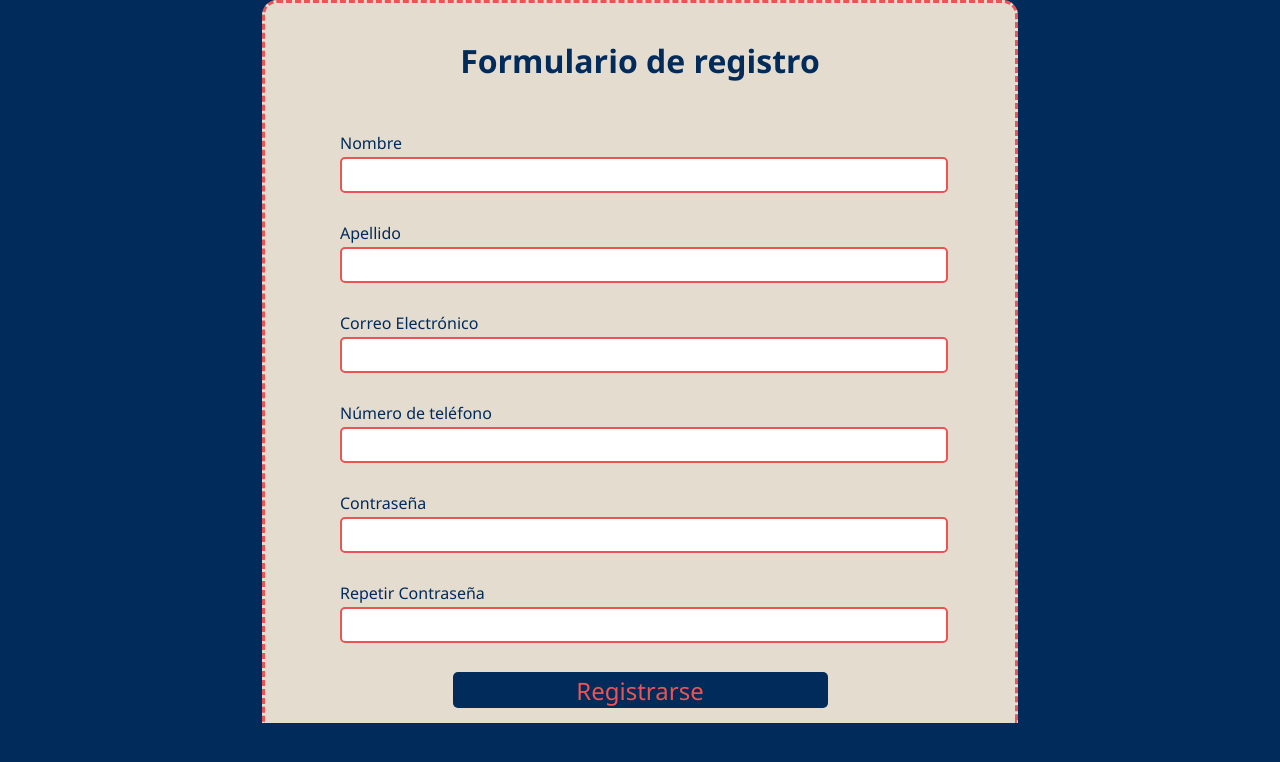
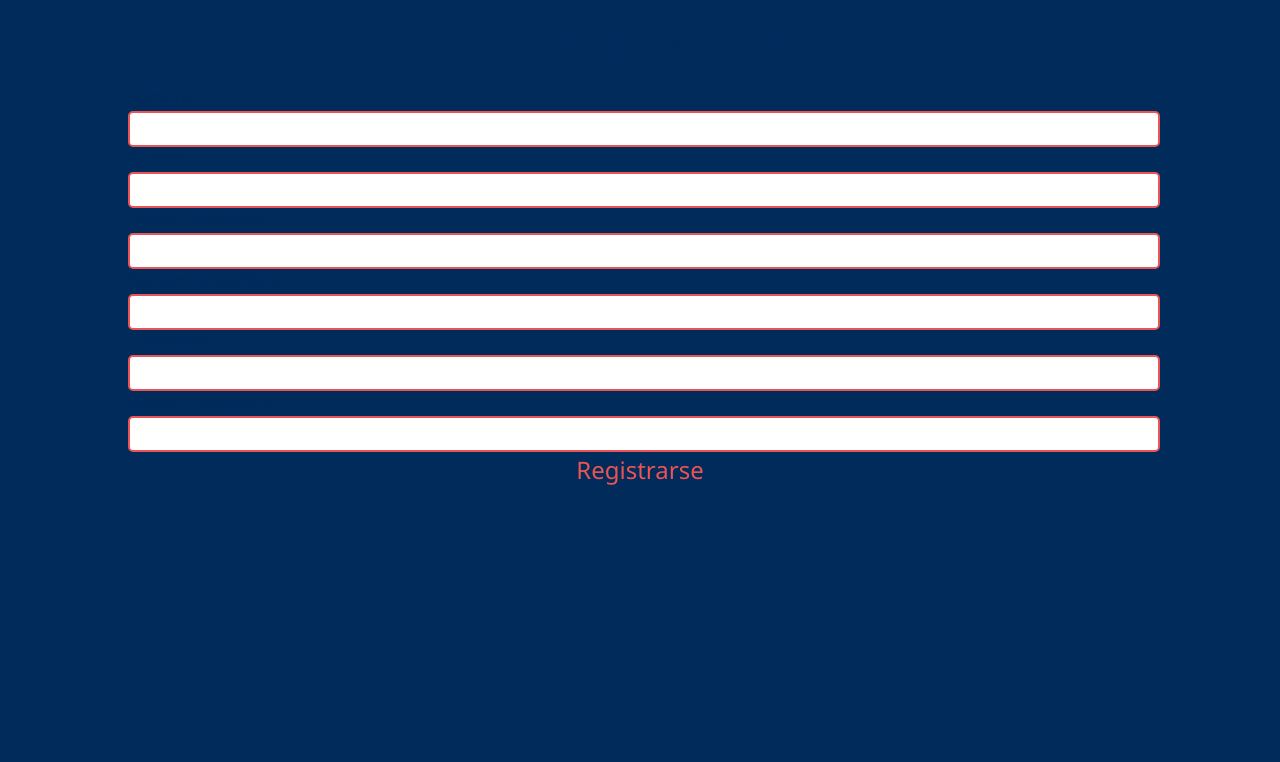
Before and after one commit to SaturnRingz/React.js, a React (Create React App) app: page /register in a window 1280 px wide. Shown: the top 762 px of the page. Built offline with nearby package versions, Linux system fonts and the light colour scheme.

Commit message:
refactor register form

```diff
--- a/src/pages/Register.jsx
+++ b/src/pages/Register.jsx
@@ -3,9 +3,7 @@ import RegisterForm from '../components/RegisterForm';
 function Register(props){
     return(
     <>
-    <div className="main-content">
         <RegisterForm/>
-    </div>
     </>
     )
 }
```
